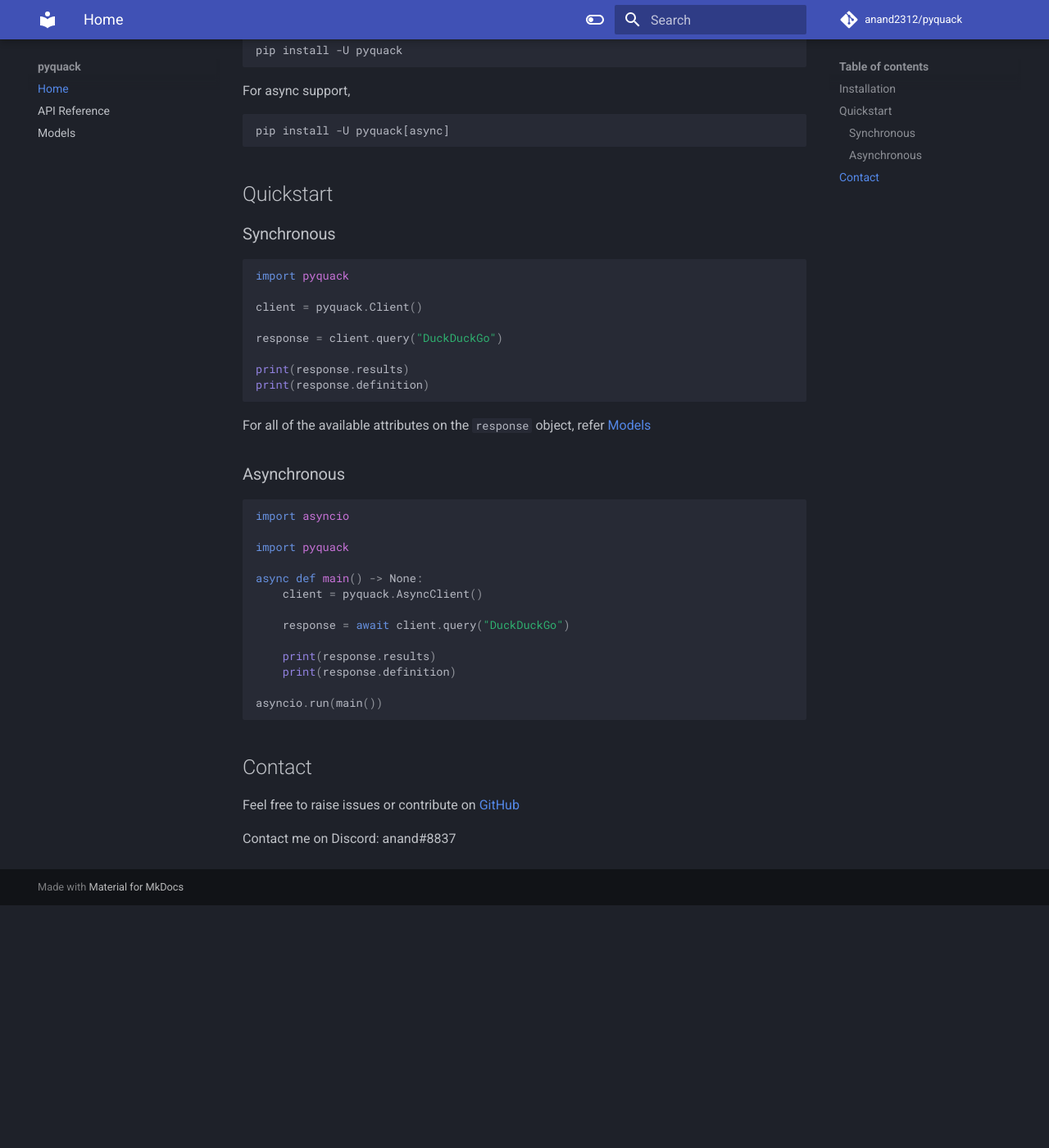
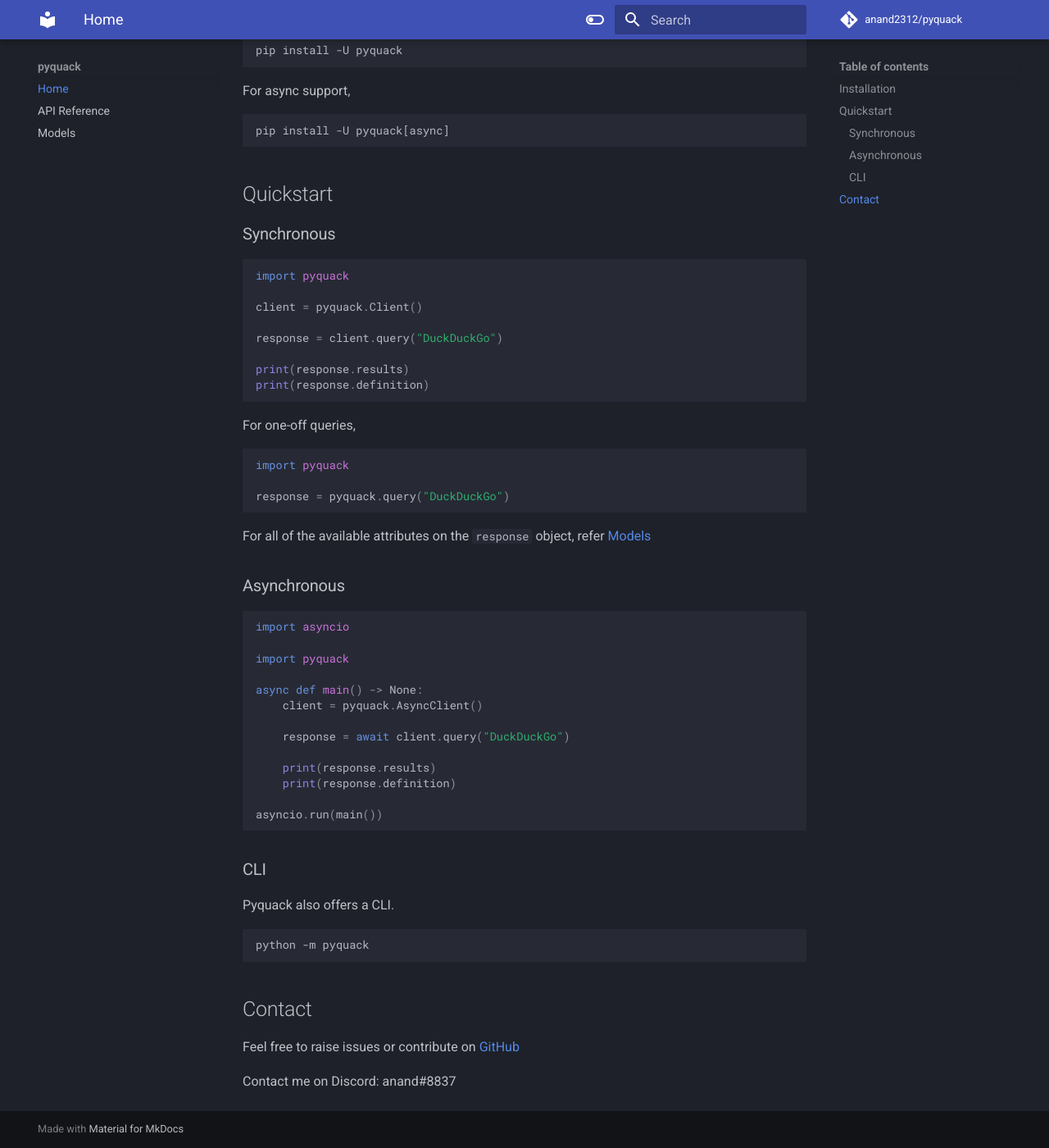
Before and after one commit to anand2312/pyquack, an MkDocs documentation site: the page built from docs/index.md, in a window 1280 px wide and 1400 px high, scrolled down 296 px. Shown: the whole window at 82% size. Built offline with MkDocs 1.6.1 and Material for MkDocs 9.7.7, drawn with Linux system fonts in a browser that asks for light colours; comment, search, counter and statistics services are not loaded; before the commit the page ends 1400 px from its top, so only the background shows below that.

Commit message:
docs: add details of CLI and `pyquack.query`

````diff
--- a/docs/index.md
+++ b/docs/index.md
@@ -26,6 +26,12 @@ response = client.query("DuckDuckGo")
 print(response.results)
 print(response.definition)
 ```
+For one-off queries,
+```py
+import pyquack
+
+response = pyquack.query("DuckDuckGo")
+```
 
 For all of the available attributes on the `response` object, refer [Models](models.md#QueryResult)
 
@@ -47,6 +53,12 @@ async def main() -> None:
 asyncio.run(main())
 ```
 
+### CLI
+Pyquack also offers a CLI.
+```
+python -m pyquack
+```
+
 ## Contact
 Feel free to raise issues or contribute on [GitHub](https://github.com/anand2312/pyquack)
 
````
